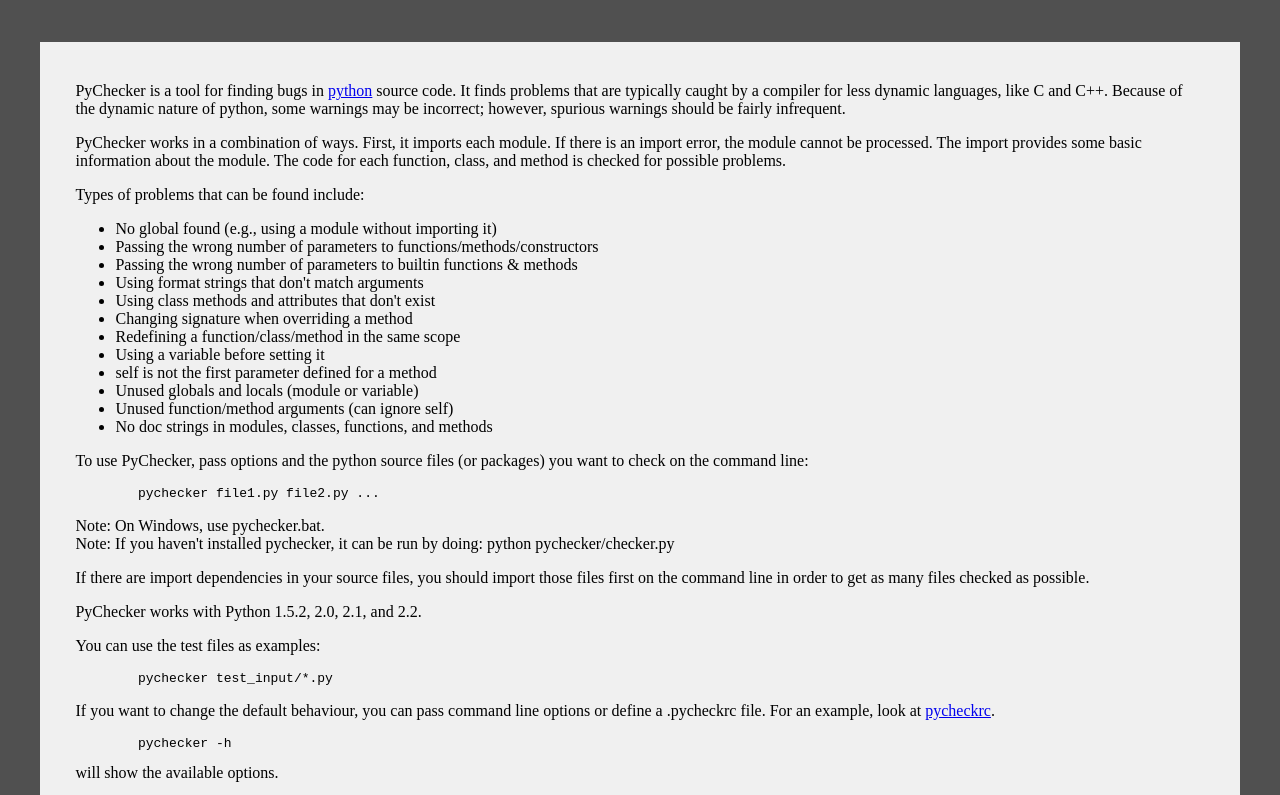
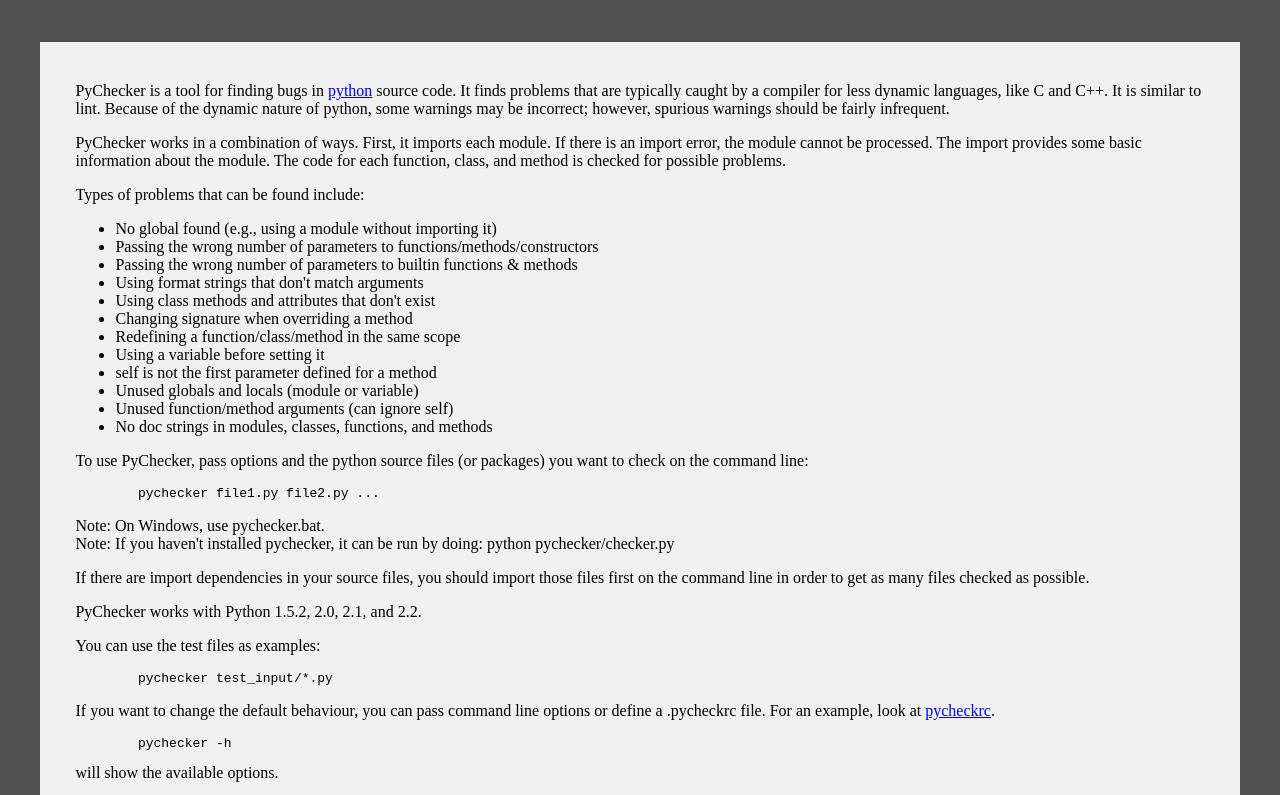
Before and after one commit to mitar/pychecker, a plain HTML site: page index.html in a window 1280 px wide. Shown: the top 795 px of the page. Drawn offline with Linux system fonts and the light colour scheme.

Commit message:
add sentance about lint, suggested by sheng-te tsao

```diff
--- a/index.html
+++ b/index.html
@@ -24,7 +24,7 @@
 PyChecker is a tool for finding bugs in
 <a href="http://www.python.org">python</a> source code.
 It finds problems that are typically caught by a compiler
-for less dynamic languages, like C and C++.
+for less dynamic languages, like C and C++.  It is similar to lint.
 Because of the dynamic nature of python, some warnings
 may be incorrect; however, spurious warnings should be fairly infrequent.
 
```
Also changed, not shown: 2 other files.
